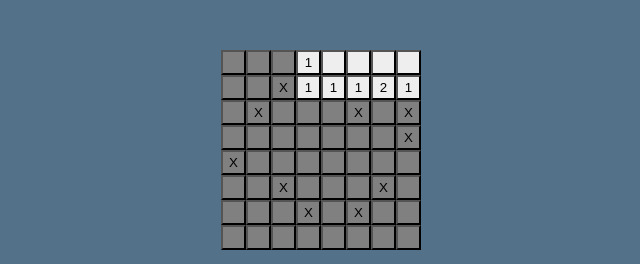
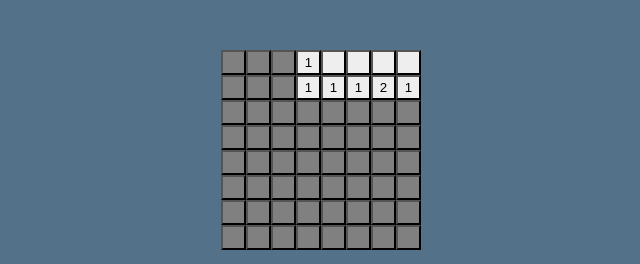
Before and after one commit to Lee-Sunho/MineSweeper, a React (Create React App) app: page / in a window 1280 px wide. Both pictures are taken after a click on the button 677 px from the left and 62 px from the top of the page. Shown: the top 264 px of the page, without its empty margins (319-959 px from the left). Built offline with nearby package versions, Linux system fonts and the light colour scheme.

Commit message:
feat: 패배 시 지뢰 위치 표시 구현

```diff
--- a/src/components/Cell.tsx
+++ b/src/components/Cell.tsx
@@ -46,10 +46,17 @@ const Cell = ({ type, rowIndex, colIndex }: IProps) => {
       case CellType.NORMAL:
         return "";
       case CellType.MINE:
-        return "X";
+        if (gameState === GameState.LOSE) {
+          return <FontAwesomeIcon icon={faBomb} />;
+        }
+        return "";
       case CellType.MINE_CLICKED:
         return <FontAwesomeIcon icon={faBomb} />;
       case CellType.MINE_FLAG:
+        if (gameState === GameState.LOSE) {
+          return <FontAwesomeIcon icon={faBomb} />;
+        }
+        return <FontAwesomeIcon icon={faFlag} color={defaultTheme.flag} />;
       case CellType.NORMAL_FLAG:
         return <FontAwesomeIcon icon={faFlag} color={defaultTheme.flag} />;
       default:
```
